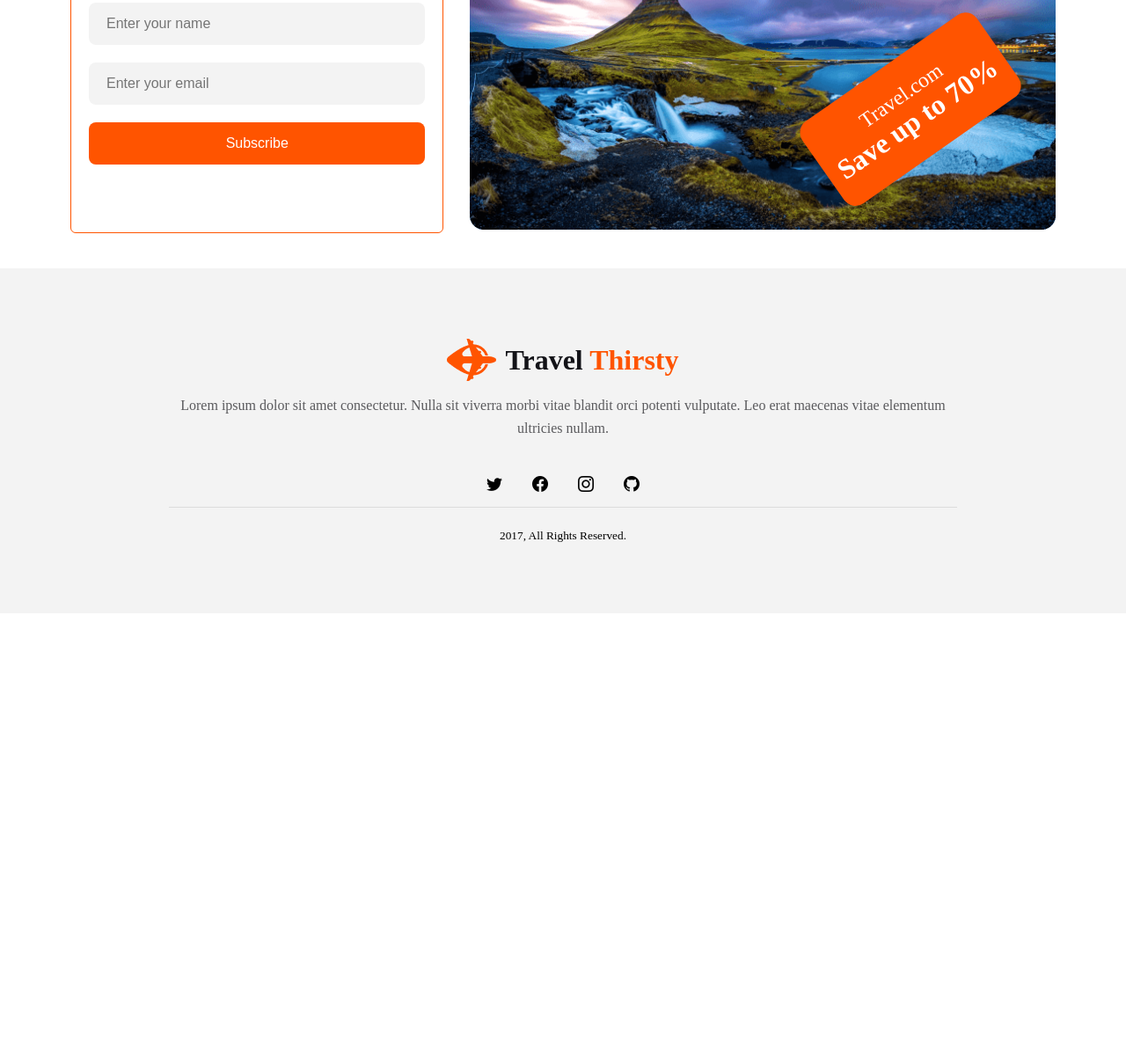
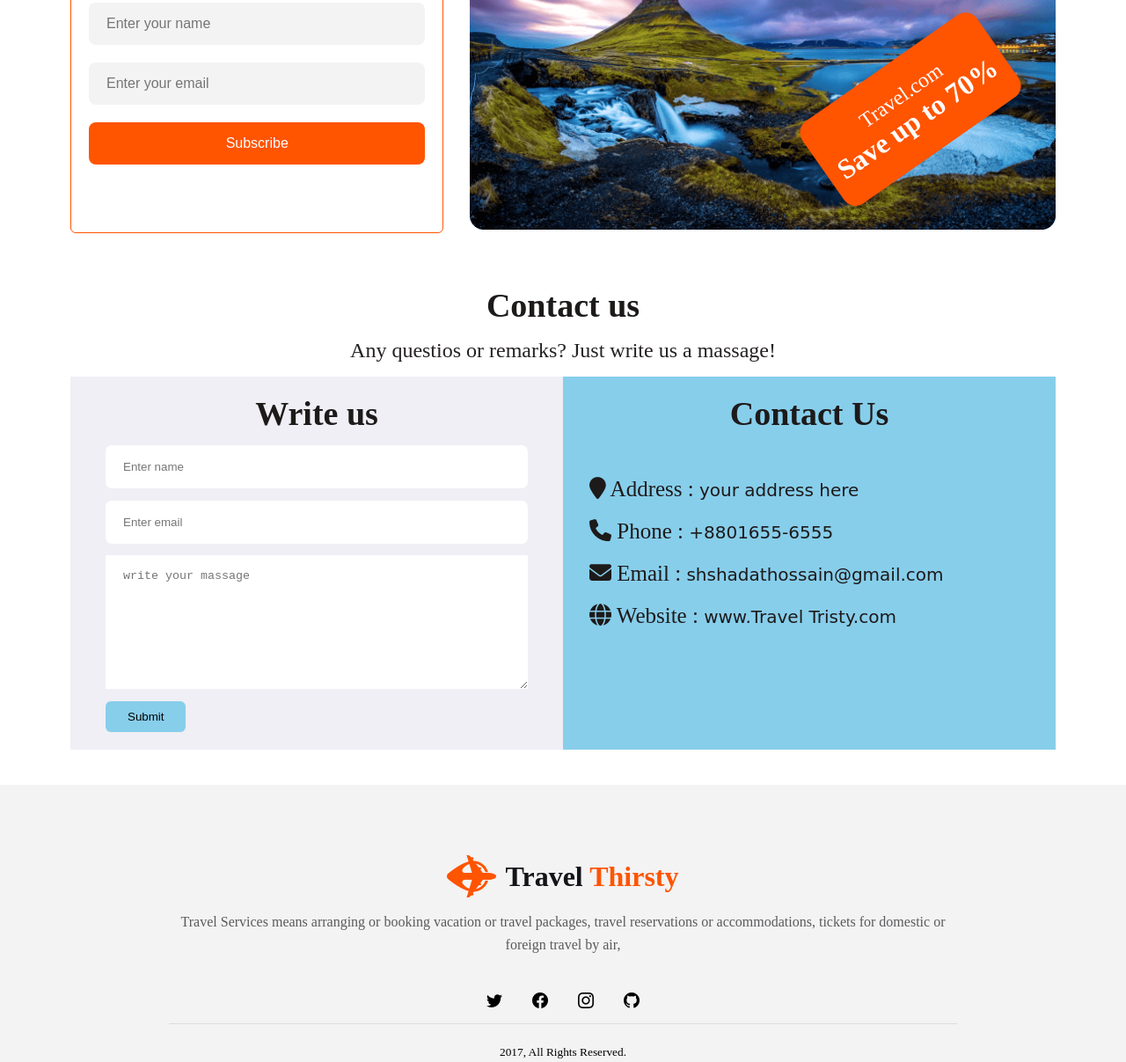
Before and after one commit to shahadat-siam/Travel-lover, a plain HTML site: page index.html in a window 1280 px wide. Shown: the part 3936-5143 px from the top of the page at 88% size. Before the commit the page ends 4633 px from the top, so only its background shows below. Drawn offline with nearby package versions, Linux system fonts and the light colour scheme.

Commit message:
extra bonus section

```diff
--- a/index.html
+++ b/index.html
@@ -177,6 +177,28 @@
                 </div>
             </div>
         </section>
+
+        <section class="contact-us">
+            <h2>Contact us</h2>
+            <p>Any questios or remarks? Just write us a massage!</p>
+            <div class="contact-box">
+                <div class="input-form">
+                    <h2>Write us</h2>
+                    <input type="text" placeholder="Enter name" required>
+                    <input type="email" placeholder="Enter email" required>
+                    <textarea name="" id="" cols="30" rows="8" placeholder="write your massage"></textarea>
+                    <button type="button">Submit</button>
+                </div>
+                <div class="contact-text">
+                    <h2 class="center-al">Contact Us</h2>
+                    <li><a href=""><i class="fa fa-map-marker" aria-hidden="true"></i> Address : <small>your address here</small></a></li>
+                    <li><a href=""><i class="fa fa-phone" aria-hidden="true"></i> Phone : <small>+8801655-6555</small></a></li>
+                    <li><a href=""><i class="fa fa-envelope" aria-hidden="true"></i> Email : <small> shshadathossain@gmail.com</small></a></li>
+                    <li><a href=""><i class="fa fa-globe" aria-hidden="true"></i> Website : <small>www.Travel Tristy.com</small></a></li>
+                </div>
+            </div>
+        </section>
+
     </main>
 
 
@@ -185,7 +207,7 @@
             <img src="img/Images/Group 40071 (2).png" alt="">
             <h2 class="header-two">Travel <span>Thirsty</span></h2>
         </div>
-        <p>Lorem ipsum dolor sit amet consectetur. Nulla sit viverra morbi vitae blandit orci potenti  vulputate. Leo erat maecenas vitae elementum ultricies nullam. </p>
+        <p>Travel Services means arranging or booking vacation or travel packages, travel reservations or accommodations, tickets for domestic or foreign travel by air, </p>
         <div class="icons">
             <i class="bi bi-twitter"></i>
             <i class="bi bi-facebook"></i>
--- a/style.css
+++ b/style.css
@@ -447,7 +447,82 @@ main{
         width: 100%;
     }
 
-
+    /* contacts section */
+    .contact-us{
+        padding-top: 60px;
+    }
+    .contact-us h2{
+        text-align: center;
+        color: #1d1a1a;
+        font-family: Mulish;
+        font-size: 38px;
+        font-weight: 800;
+    }
+    .contact-us p{
+        padding: 16px 0;
+        color: #252121;
+        text-align: center;
+        font-family: Mulish;
+        font-size: 24px;
+        font-weight: 400;
+    }
+    .contact-box{
+        display: flex;
+        justify-content: space-between;
+        background: #efeff5;
+    }
+    .input-form{
+        width: 50%;
+        padding: 20px 40px;
+    }
+    .input-form input{
+        margin-top: 14px;
+        margin-bottom: 13px;
+        padding: 17px 20px;
+        border: none;
+        outline: none;
+        border-radius: 7px;
+        display: block;
+        width: 100%;
+    }
+    .input-form textarea{
+        width: 100%;
+        padding: 16px 20px;
+        border: none;
+        outline: none;
+    }
+    .input-form button{
+        padding: 10px 25px;
+        background: skyblue;
+        border: none;
+        outline: none;
+        border-radius: 6px;
+        margin-top: 10px;
+    }
+    .contact-text{
+        padding: 20px 30px;
+        width: 50%;
+        background: skyblue;
+        display: flex;
+        flex-direction: column;
+    }
+    .contact-text .center-al{
+        padding-bottom: 30px;
+        text-align: center;
+    }
+    .contact-text li{
+        padding-top: 20px ;
+        list-style: none;
+        font-size: 25px;
+    }
+    .contact-text li a{
+        color: #1d1a1a;
+        text-decoration: none;
+    }
+    .contact-text li a small{
+        font-size: 20px;
+        font-family: cursive;
+    }
     /* footer section  */
     footer{
         right: 0;
@@ -495,6 +570,11 @@ main{
     }
     .menu{
         display: block;
+    }
+    .home-page{
+        padding-top: 10px;
+        height: 70vh;
+
     }
     .home-page-content{
         padding: 0 20px;
@@ -599,6 +679,15 @@ main{
     }
 
 
+    .contact-box{
+        flex-direction: column;
+    }
+    .input-form{
+        width: 100%;
+    }
+    .contact-text{
+        width: 100%;
+    }
     footer{
         padding:40px 50px ;
     }
```
